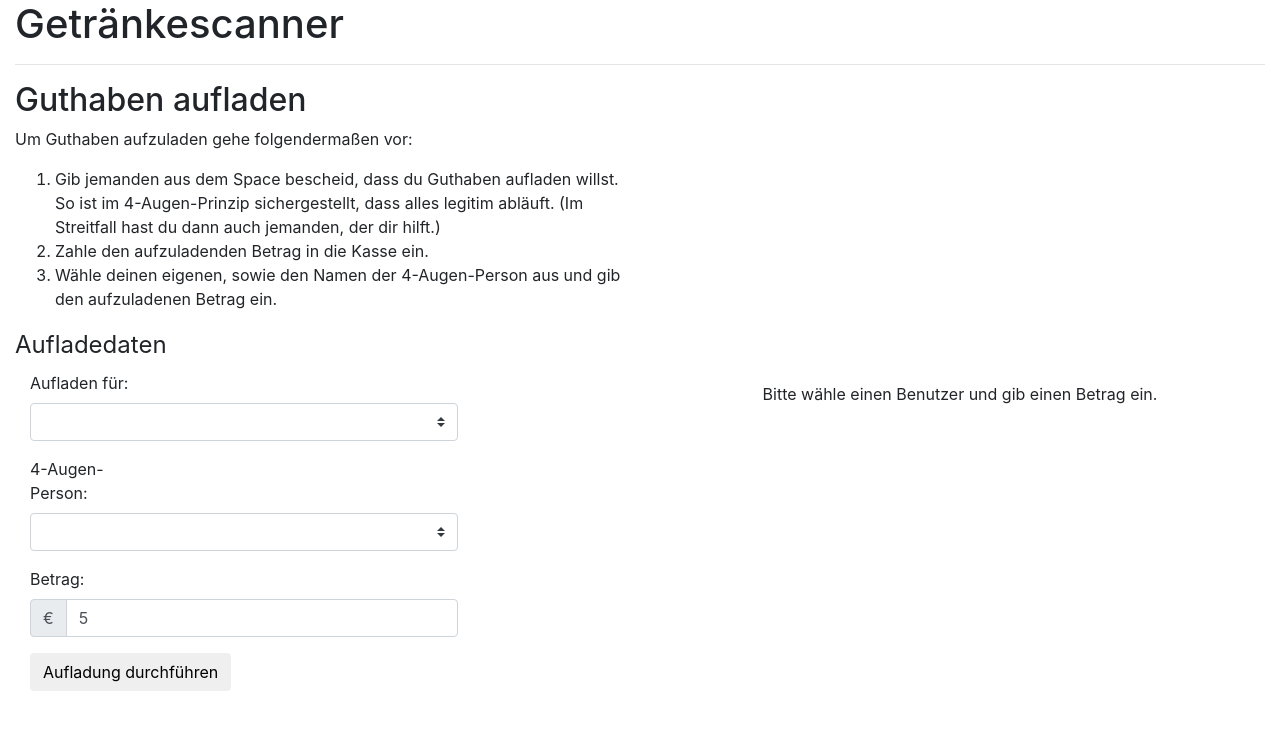
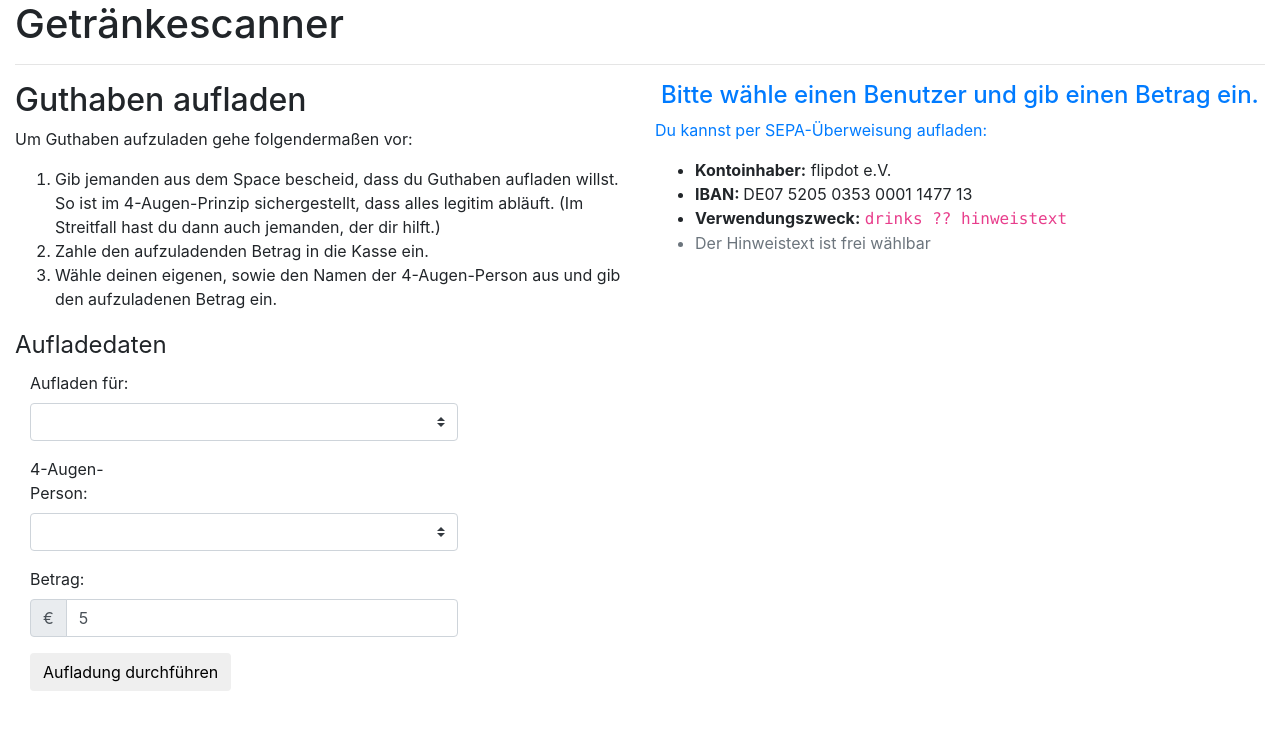
Before and after one commit to flipdot/drinks-touch, a Flask app: page /recharge in a window 1280 px wide. Shown: the top 730 px of the page. Run offline with Flask 2, Linux system fonts and the light colour scheme; parts of the project's set-up code (start-up, migrations or seed data) failed here and were passed over.

Commit message:
Added SEPA transfer info to mails and recharge UI

```diff
--- a/users/qr.py
+++ b/users/qr.py
@@ -8,6 +8,9 @@ import urllib
 import qrcode
 from decimal import Decimal
 
+recipient = "flipdot e.V."
+iban = "DE07520503530001147713"
+#bic = "HELADEF1KAS"
 
 def make_sepa_qr(amount, name, uid, pixel_width=10, border=4, color="black", bg="white"):
     info = "".join(random.choice(string.ascii_lowercase) for x in range(12))
@@ -30,10 +33,9 @@ def make_sepa_qr(amount, name, uid, pixel_width=10, border=4, color="black", bg=
 def tx_url(uid, name, info, amount):
     name = re.sub(r'[^a-zA-Z0-9 ]', '_', name)
     info = re.sub(r'[^a-zA-Z0-9 ]', '_', info)
-    recipient = "flipdot e.V."
-    iban = "DE07520503530001147713"
-    #bic = "HELADEF1KAS"
-    amount = str(round(Decimal(amount), 2)).replace(",", "").replace(".", ",")
+
+    # make int
+    amount = "{:.0f}".format(Decimal(amount))
     reason = "drinks {uid} {name} {info}".format(uid=uid, name=name, info=info)
     return "bank://singlepaymentsepa?" + urllib.urlencode({
         'name': recipient,
--- a/webserver/templates/index.html
+++ b/webserver/templates/index.html
@@ -7,9 +7,21 @@
         <div class="col-md-6">
             {% include "recharge.html" %}
         </div>
-        <div class="col-md-6 d-flex justify-content-center align-items-center">
-            <img class="d-none" id="qrcode"/>
-            <span class="d-none" id="qrcode_hint">Bitte wähle einen Benutzer und gib einen Betrag ein.</span>
+        <div class="col-md-6">
+            <div class="d-flex justify-content-center align-items-center">
+                <img class="d-none" id="qrcode"/>
+                <h4 class="d-none text-primary" id="qrcode_hint">Bitte wähle einen Benutzer und gib einen Betrag ein.</h4>
+            </div>
+
+            <p class="text-primary">
+                Du kannst per SEPA-Überweisung aufladen:<br>
+            </p>
+            <ul>
+                <li><b>Kontoinhaber:</b> flipdot e.V.</li>
+                <li><b>IBAN: </b>DE07 5205 0353 0001 1477 13</li>
+                <li><b>Verwendungszweck:</b> <code>drinks <span id="uid">??</span> hinweistext</code></li>
+                <li class="text-muted">Der Hinweistext ist frei wählbar</li>
+            </ul>
         </div>
     </div>
     {# include "stats.html" #}
```
Also changed, not shown: notifications/notification.py (+10 -2 lines), webserver/js/index.js (+11 -4 lines).
